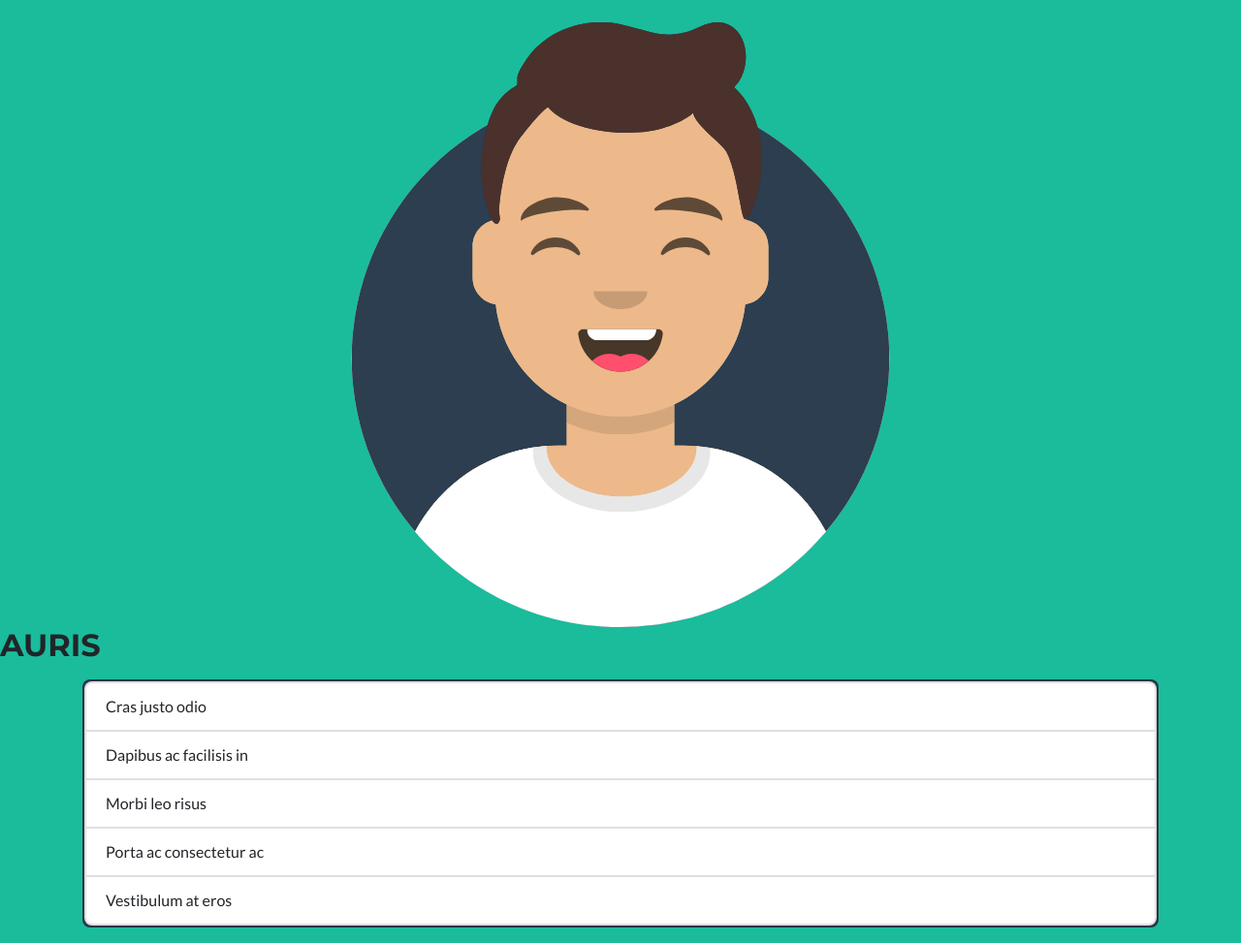
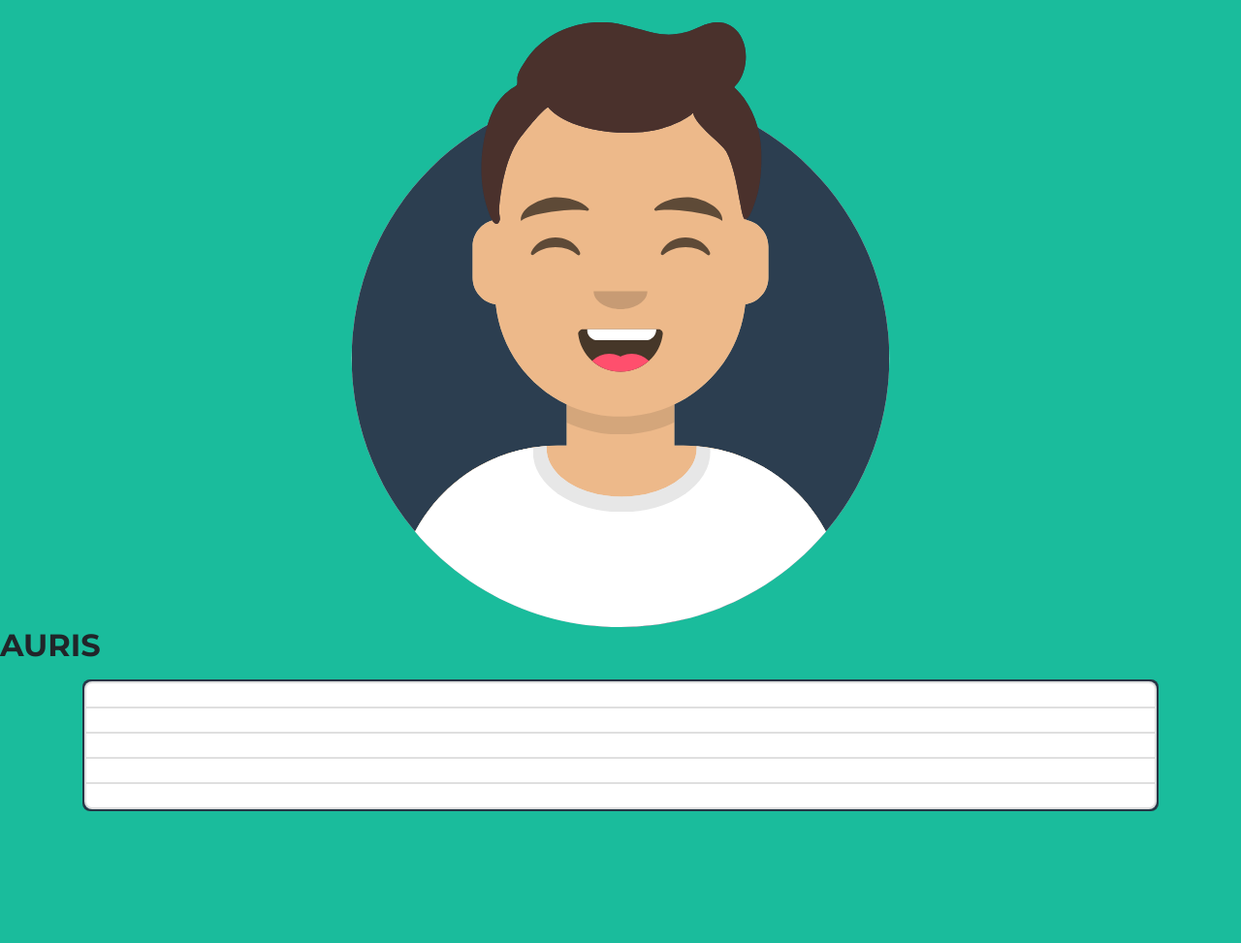
Before and after one commit to nmarcopo/auris, a plain HTML site: page index.html in a window 1280 px wide. Shown: the whole page at 97% size. After the commit the page ends 853 px from the top, so only its background shows below. Drawn offline with Linux system fonts and the light colour scheme.

Commit message:
Update index.html

```diff
--- a/index.html
+++ b/index.html
@@ -34,11 +34,11 @@
       <div id="prediction_list_container" class="container mb-3">
         <div id="prediction_card" class="card bg-secondary">
           <ul class="list-group">
-            <li class="list-group-item">Cras justo odio</li>
-            <li class="list-group-item">Dapibus ac facilisis in</li>
-            <li class="list-group-item">Morbi leo risus</li>
-            <li class="list-group-item">Porta ac consectetur ac</li>
-            <li class="list-group-item">Vestibulum at eros</li>
+            <li class="list-group-item"></li>
+            <li class="list-group-item"></li>
+            <li class="list-group-item"></li>
+            <li class="list-group-item"></li>
+            <li class="list-group-item"></li>
           </ul>
         </div>
       </div>
```
